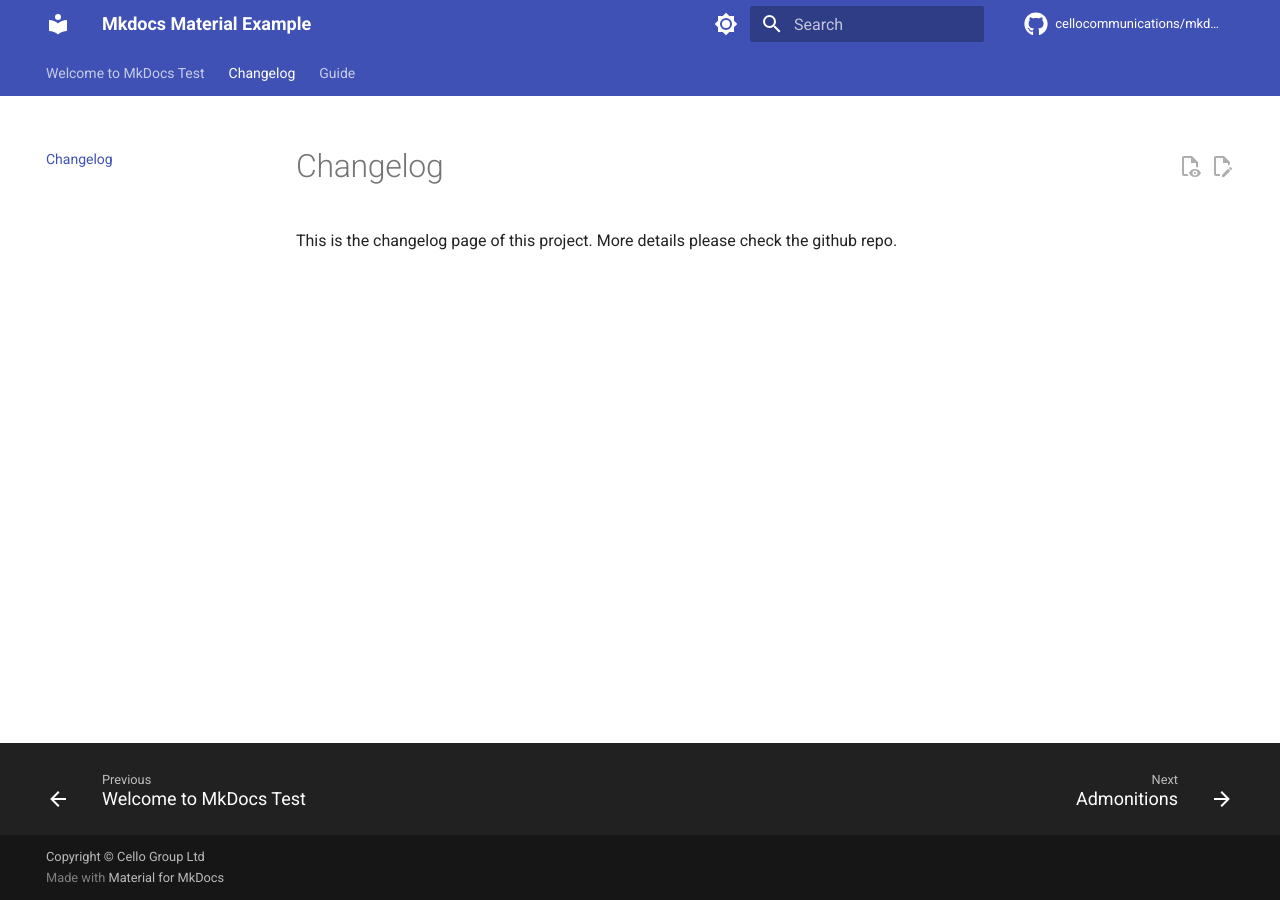
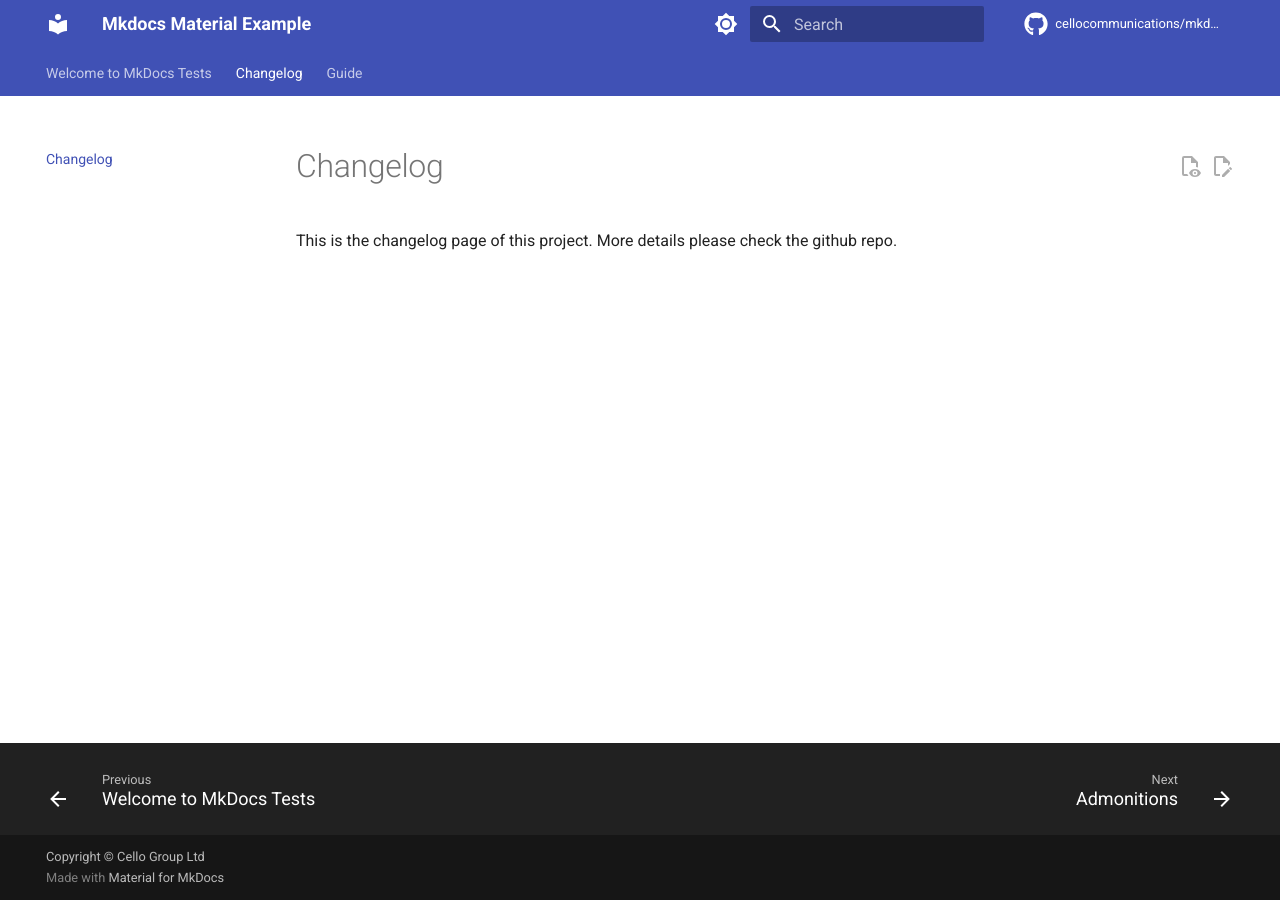
Before and after one commit to CelloCommunications/mkdocs-template-enterprise, an MkDocs documentation site: the page built from docs/changelog.md, in a window 1280 px wide. Built offline with MkDocs 1.6.1 and Material for MkDocs 9.7.7, drawn with Linux system fonts in a browser that asks for light colours; comment, search, counter and statistics services are not loaded.

Commit message:
Update index.md

```diff
--- a/docs/index.md
+++ b/docs/index.md
@@ -1,4 +1,4 @@
-# Welcome to MkDocs Test
+# Welcome to MkDocs Tests
 
 Docs by: Jose Miau
 
```
